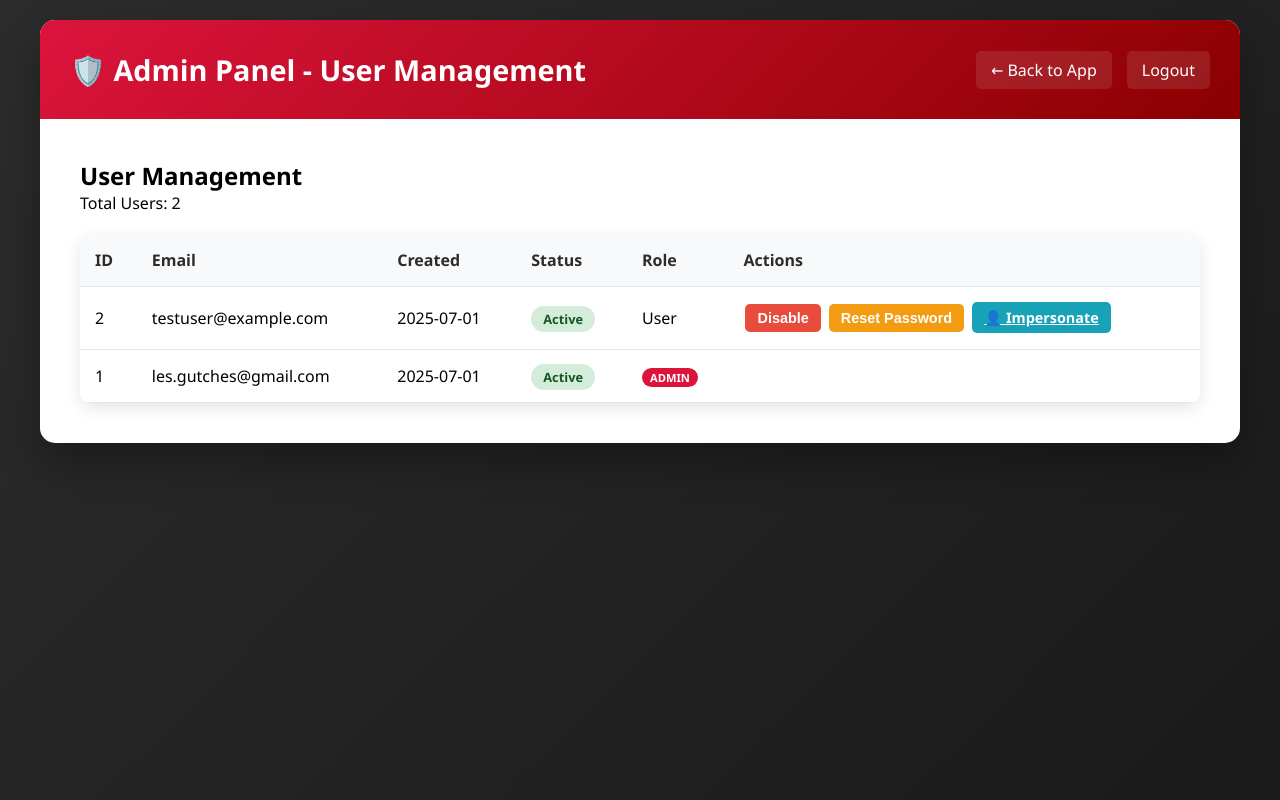
After one commit to lgizzle/liquor-store-sku-finder, a Flask app: page /admin in a window 1280 px wide. The commit adds this page. Run offline with Flask 3, Linux system fonts and the light colour scheme; a user stored in the database is signed in; data comes from the database, SQL or seed files in the repository; both versions use the stored data as it was after the commit; parts of the project's set-up code (start-up, migrations or seed data) failed here and were passed over.

Commit message:
Complete superadmin system: user management, impersonation, admin panel access
- Added superadmin credentials (les.gutches@gmail.com / CheersBusiness2024)
- Created comprehensive admin panel at /admin with user management
- Added user impersonation feature for testing user experience
- Added admin panel link in main app for superadmin users
- Enhanced auth system with toggle user status and password reset
- Added visual indicators for impersonation mode
- All superadmin functions working and secure

```diff
--- a/auth_config.py
+++ b/auth_config.py
@@ -20,3 +20,7 @@ class AuthConfig:
     APP_NAME = 'Cheers SKU Finder'
     FROM_EMAIL = MAIL_USERNAME
     BASE_URL = os.environ.get('BASE_URL', 'http://localhost:5001')  # Use HTTPS in production
+
+    # Superadmin settings
+    SUPERADMIN_EMAIL = 'les.gutches@gmail.com'
+    SUPERADMIN_PASSWORD = 'CheersBusiness2024'
--- /dev/null
+++ b/templates/admin.html
@@ -0,0 +1,335 @@
+<!DOCTYPE html>
+<html lang="en">
+<head>
+    <meta charset="UTF-8">
+    <meta name="viewport" content="width=device-width, initial-scale=1.0">
+    <title>Admin Panel - Cheers Liquor Mart SKU Finder</title>
+    <style>
+        * {
+            margin: 0;
+            padding: 0;
+            box-sizing: border-box;
+        }
+
+        body {
+            font-family: 'Segoe UI', Tahoma, Geneva, Verdana, sans-serif;
+            background: linear-gradient(135deg, #2c2c2c 0%, #1a1a1a 100%);
+            min-height: 100vh;
+            padding: 20px;
+        }
+
+        .container {
+            max-width: 1200px;
+            margin: 0 auto;
+            background: white;
+            border-radius: 15px;
+            box-shadow: 0 20px 40px rgba(0,0,0,0.3);
+            overflow: hidden;
+        }
+
+        .header {
+            background: linear-gradient(135deg, #DC143C 0%, #8B0000 100%);
+            color: white;
+            padding: 30px;
+            display: flex;
+            justify-content: space-between;
+            align-items: center;
+        }
+
+        .header h1 {
+            font-size: 1.8em;
+        }
+
+        .nav-links {
+            display: flex;
+            gap: 15px;
+        }
+
+        .nav-links a {
+            color: white;
+            text-decoration: none;
+            padding: 8px 15px;
+            border-radius: 5px;
+            background: rgba(255,255,255,0.1);
+            transition: all 0.3s ease;
+        }
+
+        .nav-links a:hover {
+            background: rgba(255,255,255,0.2);
+        }
+
+        .admin-content {
+            padding: 40px;
+        }
+
+        .users-table {
+            width: 100%;
+            border-collapse: collapse;
+            margin-top: 20px;
+            box-shadow: 0 5px 15px rgba(0,0,0,0.1);
+            border-radius: 10px;
+            overflow: hidden;
+        }
+
+        .users-table th, .users-table td {
+            padding: 15px;
+            text-align: left;
+            border-bottom: 1px solid #e1e8ed;
+        }
+
+        .users-table th {
+            background: #f8f9fa;
+            font-weight: 600;
+            color: #2c2c2c;
+        }
+
+        .users-table tr:hover {
+            background: #f8f9fa;
+        }
+
+        .status-badge {
+            padding: 4px 12px;
+            border-radius: 20px;
+            font-size: 0.8em;
+            font-weight: 600;
+        }
+
+        .status-active {
+            background: #d4edda;
+            color: #155724;
+        }
+
+        .status-inactive {
+            background: #f8d7da;
+            color: #721c24;
+        }
+
+        .admin-badge {
+            background: #DC143C;
+            color: white;
+            padding: 2px 8px;
+            border-radius: 12px;
+            font-size: 0.7em;
+            font-weight: 600;
+        }
+
+        .btn {
+            padding: 6px 12px;
+            border: none;
+            border-radius: 5px;
+            font-size: 0.9em;
+            font-weight: 600;
+            cursor: pointer;
+            transition: all 0.3s ease;
+            margin: 2px;
+        }
+
+        .btn-danger {
+            background: #e74c3c;
+            color: white;
+        }
+
+        .btn-success {
+            background: #27ae60;
+            color: white;
+        }
+
+        .btn-warning {
+            background: #f39c12;
+            color: white;
+        }
+
+        .btn:hover {
+            transform: translateY(-1px);
+            box-shadow: 0 3px 10px rgba(0,0,0,0.2);
+        }
+
+        .message {
+            padding: 15px;
+            border-radius: 8px;
+            margin-bottom: 20px;
+            text-align: center;
+        }
+
+        .error {
+            background: #f8d7da;
+            color: #721c24;
+            border: 1px solid #f5c6cb;
+        }
+
+        .success {
+            background: #d4edda;
+            color: #155724;
+            border: 1px solid #c3e6cb;
+        }
+
+        .modal {
+            display: none;
+            position: fixed;
+            top: 0;
+            left: 0;
+            width: 100%;
+            height: 100%;
+            background: rgba(0,0,0,0.5);
+            z-index: 1000;
+        }
+
+        .modal-content {
+            background: white;
+            margin: 15% auto;
+            padding: 30px;
+            border-radius: 10px;
+            width: 90%;
+            max-width: 400px;
+        }
+
+        .form-group {
+            margin-bottom: 15px;
+        }
+
+        .form-group label {
+            display: block;
+            margin-bottom: 5px;
+            font-weight: 600;
+        }
+
+        .form-group input {
+            width: 100%;
+            padding: 10px;
+            border: 2px solid #e1e8ed;
+            border-radius: 5px;
+            font-size: 14px;
+        }
+    </style>
+</head>
+<body>
+    <div class="container">
+        <div class="header">
+            <h1>🛡️ Admin Panel - User Management</h1>
+            <div class="nav-links">
+                <a href="/">← Back to App</a>
+                <a href="/logout">Logout</a>
+            </div>
+        </div>
+
+        <div class="admin-content">
+            {% if message %}
+                <div class="message {{ message_type }}">{{ message }}</div>
+            {% endif %}
+
+            <h2>User Management</h2>
+            <p>Total Users: {{ users|length }}</p>
+
+            <table class="users-table">
+                <thead>
+                    <tr>
+                        <th>ID</th>
+                        <th>Email</th>
+                        <th>Created</th>
+                        <th>Status</th>
+                        <th>Role</th>
+                        <th>Actions</th>
+                    </tr>
+                </thead>
+                <tbody>
+                    {% for user in users %}
+                    <tr>
+                        <td>{{ user.id }}</td>
+                        <td>{{ user.email }}</td>
+                        <td>{{ user.created_at[:10] }}</td>
+                        <td>
+                            {% if user.is_active %}
+                                <span class="status-badge status-active">Active</span>
+                            {% else %}
+                                <span class="status-badge status-inactive">Disabled</span>
+                            {% endif %}
+                        </td>
+                        <td>
+                            {% if user.is_superadmin %}
+                                <span class="admin-badge">ADMIN</span>
+                            {% else %}
+                                User
+                            {% endif %}
+                        </td>
+                        <td>
+                            {% if not user.is_superadmin %}
+                                {% if user.is_active %}
+                                    <button class="btn btn-danger" onclick="toggleUser({{ user.id }}, 0)">Disable</button>
+                                {% else %}
+                                    <button class="btn btn-success" onclick="toggleUser({{ user.id }}, 1)">Enable</button>
+                                {% endif %}
+                                <button class="btn btn-warning" onclick="resetPassword({{ user.id }}, '{{ user.email }}')">Reset Password</button>
+                                <a href="/admin/impersonate/{{ user.id }}" class="btn" style="background: #17a2b8; color: white;"
+                                   onclick="return confirm('Impersonate {{ user.email }}? You will see the app as this user sees it.')">👤 Impersonate</a>
+                            {% endif %}
+                        </td>
+                    </tr>
+                    {% endfor %}
+                </tbody>
+            </table>
+        </div>
+    </div>
+
+    <!-- Reset Password Modal -->
+    <div id="resetModal" class="modal">
+        <div class="modal-content">
+            <h3>Reset Password</h3>
+            <p>Reset password for: <span id="resetEmail"></span></p>
+            <form method="POST" action="/admin/reset-password">
+                <input type="hidden" id="resetUserId" name="user_id">
+                <div class="form-group">
+                    <label for="newPassword">New Password:</label>
+                    <input type="password" id="newPassword" name="new_password" required minlength="6">
+                </div>
+                <div style="text-align: right; margin-top: 20px;">
+                    <button type="button" class="btn" onclick="closeModal()" style="background: #6c757d; color: white;">Cancel</button>
+                    <button type="submit" class="btn btn-warning">Reset Password</button>
+                </div>
+            </form>
+        </div>
+    </div>
+
+    <script>
+        function toggleUser(userId, isActive) {
+            if (confirm(`Are you sure you want to ${isActive ? 'enable' : 'disable'} this user?`)) {
+                fetch('/admin/toggle-user', {
+                    method: 'POST',
+                    headers: {
+                        'Content-Type': 'application/json',
+                    },
+                    body: JSON.stringify({
+                        user_id: userId,
+                        is_active: isActive
+                    })
+                })
+                .then(response => response.json())
+                .then(data => {
+                    if (data.success) {
+                        location.reload();
+                    } else {
+                        alert('Error: ' + data.error);
+                    }
+                });
+            }
+        }
+
+        function resetPassword(userId, email) {
+            document.getElementById('resetUserId').value = userId;
+            document.getElementById('resetEmail').textContent = email;
+            document.getElementById('resetModal').style.display = 'block';
+        }
+
+        function closeModal() {
+            document.getElementById('resetModal').style.display = 'none';
+        }
+
+        // Close modal when clicking outside
+        window.onclick = function(event) {
+            const modal = document.getElementById('resetModal');
+            if (event.target == modal) {
+                modal.style.display = 'none';
+            }
+        }
+    </script>
+</body>
+</html>
```
Also changed, not shown: simple_auth.py (+83 -5 lines), templates/liquor_store.html (+136 -0 lines), web_app_with_auth.py (+99 -1 lines), users.db (added).
